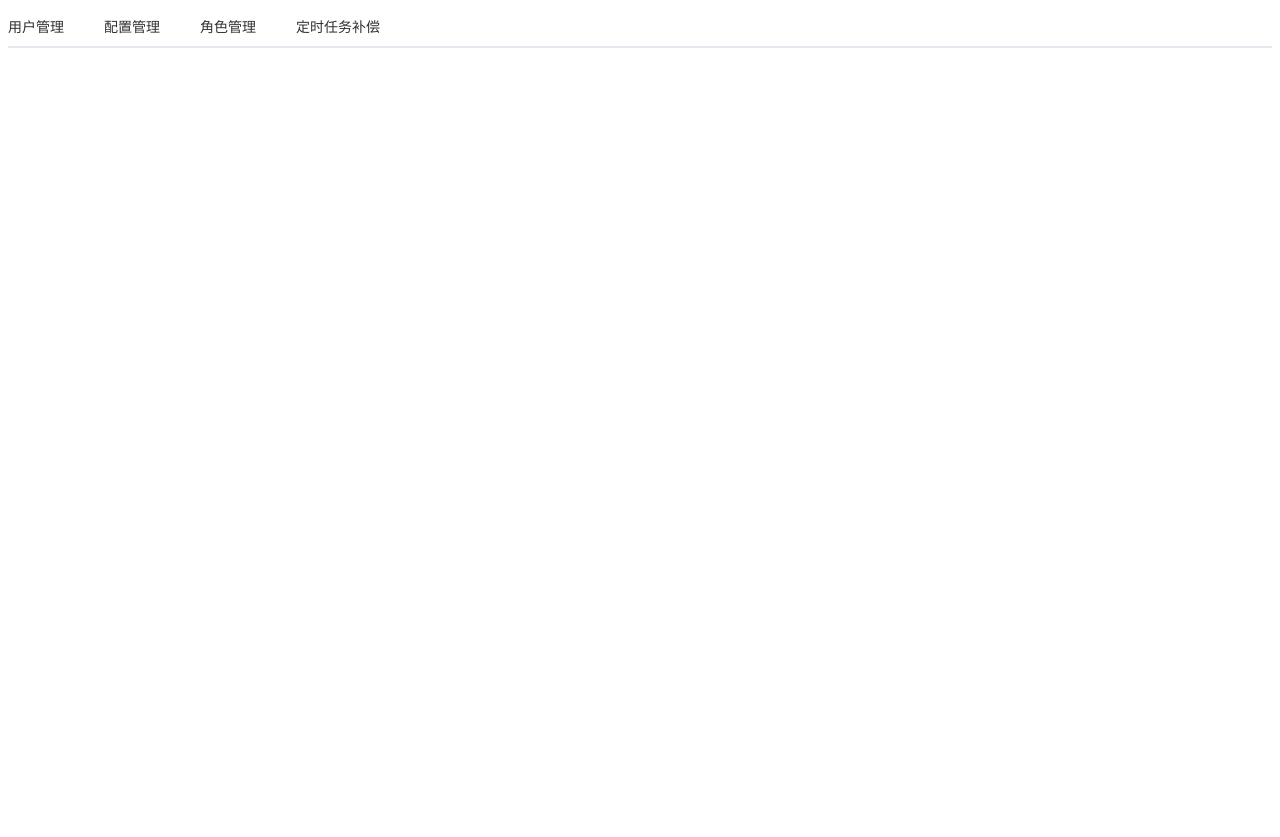
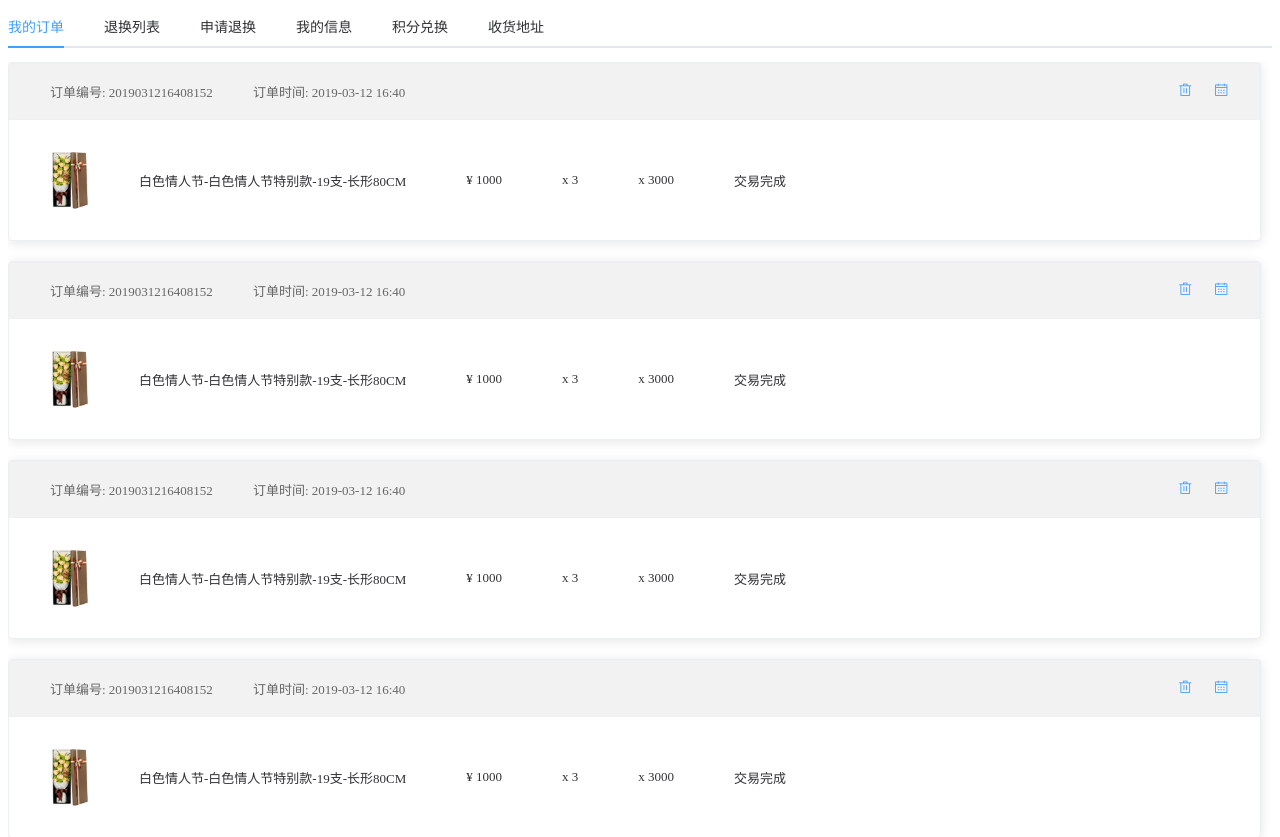
Before and after one commit to AmbitionJs/roseOnly, a Vue app: page /person in a window 1280 px wide. Shown: the top 837 px of the page. Before the commit the page ends 800 px from the top, so only its background shows below. Built offline with nearby package versions, Linux system fonts and the light colour scheme.

Commit message:
1. 添加简单的 order(订单) 组件 2. 删除测试用的 test 文件

```diff
--- /dev/null
+++ b/src/components/hsj/Order.vue
@@ -0,0 +1,75 @@
+<template>
+  <div class="order">
+    <el-card class="box-card">
+      <div slot="header" class="clearfix">
+        <span>订单编号: 2019031216408152</span>
+        <span>订单时间: 2019-03-12 16:40</span>
+        <el-button type="text" icon="el-icon-date"></el-button>
+        <el-button type="text" icon="el-icon-delete"></el-button>
+      </div>
+      <div class="content">
+        <img src="../../../public/test.png" alt="商品图片">
+        <span class="detail title">白色情人节-白色情人节特别款-19支-长形80CM</span>
+        <span class="detail price">¥ 1000</span>
+        <span class="detail count-number">x 3</span>
+        <span class="detail total-price">x 3000</span>
+        <span class="detail status">交易完成</span>
+      </div>
+    </el-card>
+  </div>
+</template>
+
+<style>
+.text {
+  font-size: 14px;
+}
+
+.item {
+  margin-bottom: 18px;
+}
+
+.clearfix:before,
+.clearfix:after {
+  display: table;
+  content: "";
+}
+.clearfix:after {
+  clear: both;
+}
+.order {
+  margin: 0 0 20px 0;
+}
+.box-card {
+  width: 99%;
+}
+.content img {
+  display: inline-block;
+  width: 80px;
+  height: 80px;
+}
+.el-card__header {
+  color: #666;
+  border: 1px solid #f0f0f0;
+  background: #666;
+  background: #f2f2f2;
+  font-size: 13px;
+}
+.el-card__header span {
+  display: inline-block;
+  padding: 0 20px;
+}
+.el-card__header .el-button {
+  float: right;
+  padding: 0 10px;
+}
+.el-card__body img,
+.el-card__body span {
+  vertical-align: middle;
+}
+.el-card__body span {
+  padding: 0 30px;
+}
+.el-card__body .detail {
+  font-size: 13px;
+}
+</style>
--- a/src/router.js
+++ b/src/router.js
@@ -17,6 +17,6 @@ export default new Router({
       path: '/foot',
       name: 'foot',
       component: () => import('./views/csh/index.vue')
-    }
-  ]
+    },
+  ],
 })
--- a/src/views/hsj/test.vue
+++ b/src/views/hsj/test.vue
@@ -1,10 +1,34 @@
 <template>
   <div class="person">
     <el-tabs v-model="activeName" @tab-click="handleClick">
-      <el-tab-pane label="用户管理" name="first">用户管理</el-tab-pane>
-      <el-tab-pane label="配置管理" name="second">配置管理</el-tab-pane>
-      <el-tab-pane label="角色管理" name="third">角色管理</el-tab-pane>
-      <el-tab-pane label="定时任务补偿" name="fourth">定时任务补偿</el-tab-pane>
+      <el-tab-pane label="我的订单" name="order-lists">
+          <Order v-for="i in 10" :key="i" />
+      </el-tab-pane>
+      <el-tab-pane label="退换列表" name="return-lists">退换列表</el-tab-pane>
+      <el-tab-pane label="申请退换" name="apply-return">申请退换</el-tab-pane>
+      <el-tab-pane label="我的信息" name="user-info">我的信息</el-tab-pane>
+      <el-tab-pane label="积分兑换" name="redeem">积分兑换</el-tab-pane>
+      <el-tab-pane label="收货地址" name="ship-address">收货地址</el-tab-pane>
     </el-tabs>
+    <router-view></router-view>
   </div>
 </template>
+
+<script>
+import Order from '../../components/hsj/Order.vue'
+export default {
+  data() {
+    return {
+      activeName: "order-lists"
+    };
+  },
+  methods: {
+    handleClick(tab, event) {
+      console.log(tab, event);
+    }
+  },
+  components: {
+      Order
+  }
+};
+</script>
```
Also changed, not shown: public/test.png (added), src/components/hsj/test.vue (deleted).
